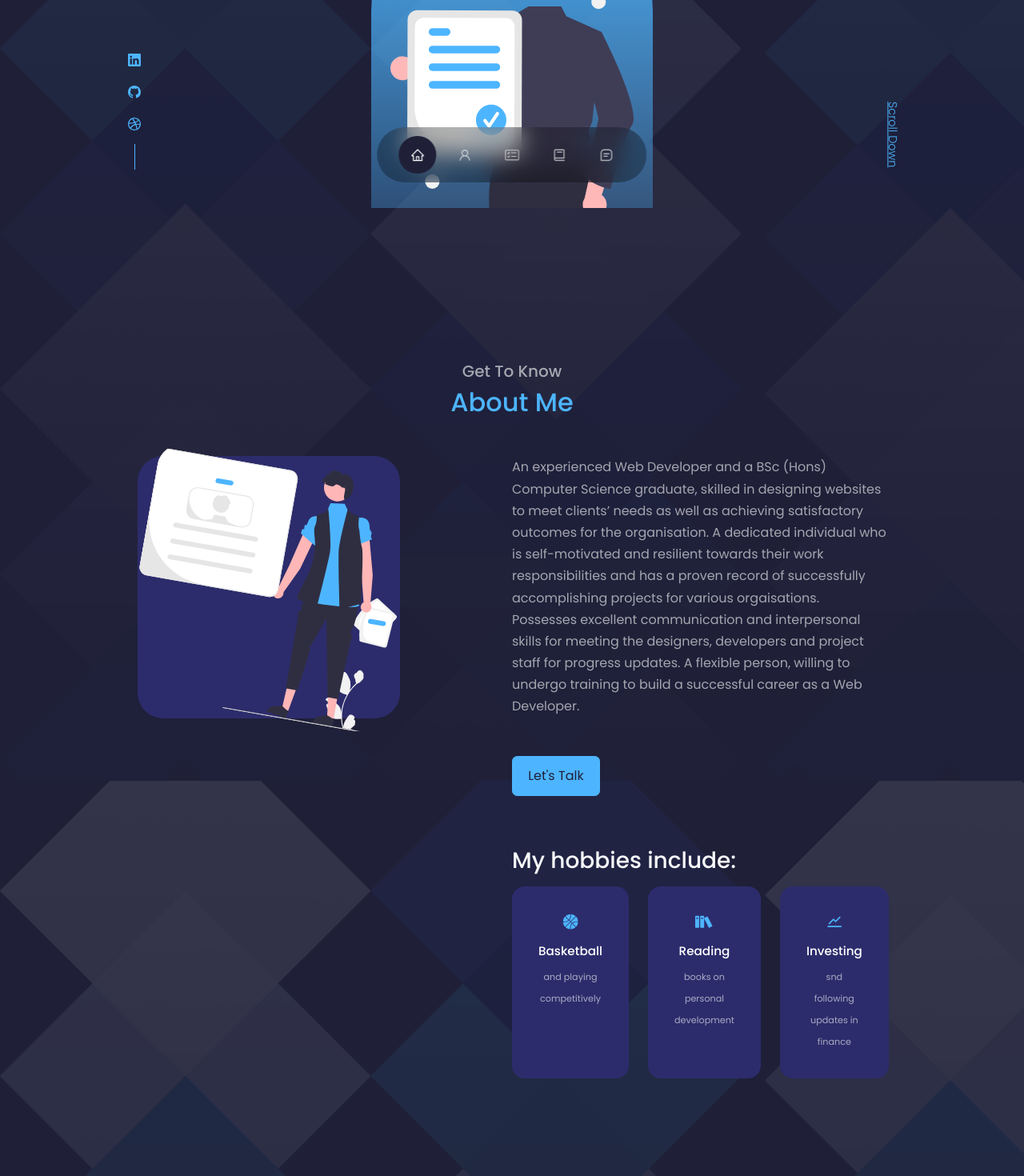
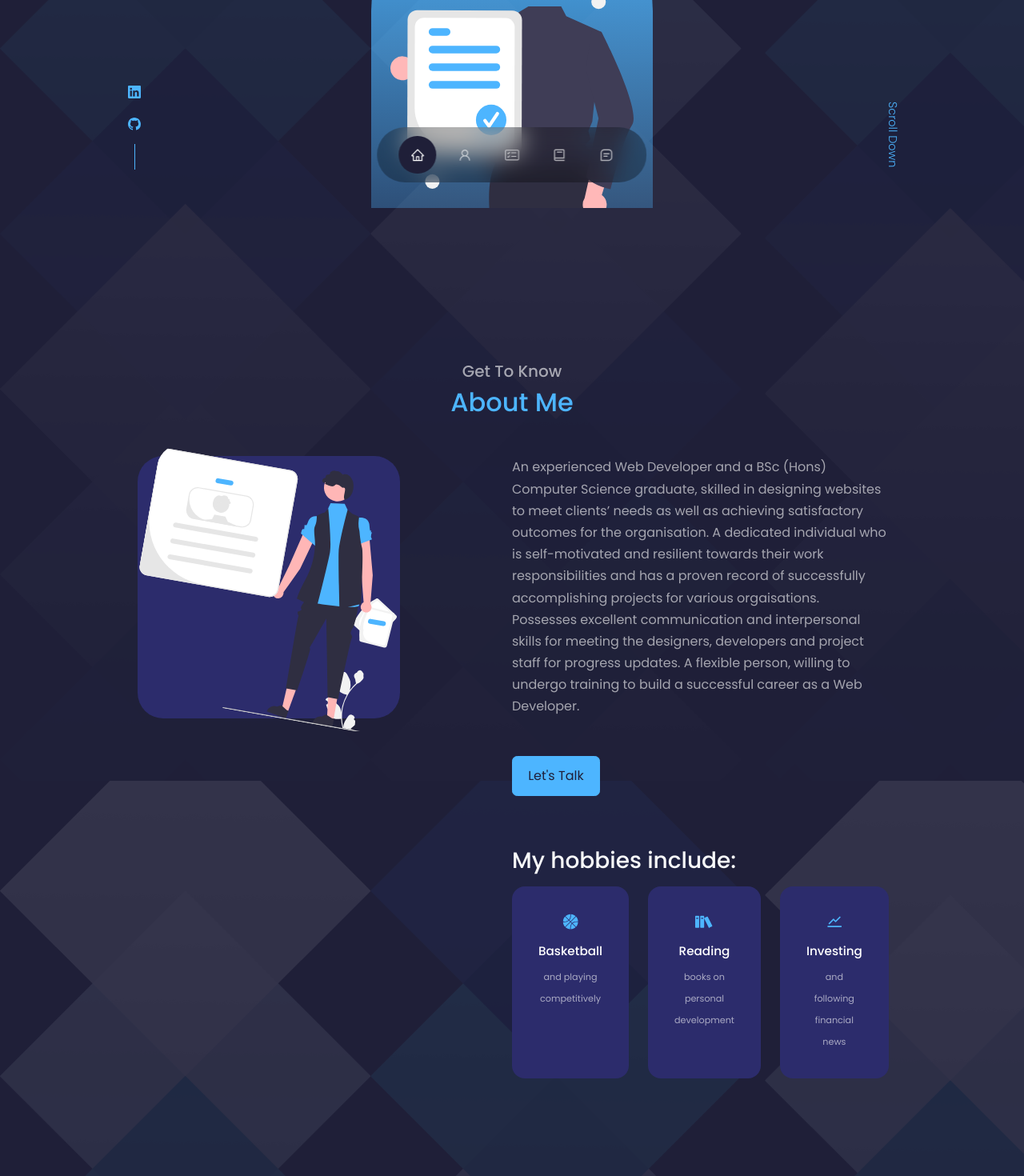
Before and after one commit to aj2967/portfolio, a React (Create React App) app: page / in a window 1280 px wide. Shown: the part 540-2010 px from the top of the page at 80% size. Built offline with nearby package versions, Linux system fonts and the light colour scheme.

Commit message:
Updated links

```diff
--- a/src/components/about/About.jsx
+++ b/src/components/about/About.jsx
@@ -42,7 +42,7 @@ const About = () => {
             <article className="about-card">
               <AiOutlineStock className='about-icon'/>
               <h5>Investing</h5>
-              <small>snd following updates in finance</small>
+              <small>and following financial news</small>
             </article>
           </div>
         </div>
--- a/src/components/contact/contact.css
+++ b/src/components/contact/contact.css
@@ -1,8 +1,11 @@
 .container.contact-container {
-    width: 58%;
+    /* width: 58%;
     display: grid;
     grid-template-columns: 30% 58%;
-    gap: 12%;
+    gap: 12%; */
+    display: flex;
+    justify-content: center;
+    gap: 2rem;
 }
 
 .contact-options {
@@ -18,6 +21,7 @@
     text-align: center;
     border: 1px solid transparent;
     transition: var(--transition);
+    /* width: 250px; */
 }
 
 .contact-option:hover {
@@ -36,6 +40,12 @@
     font-size: .8rem
 }
 
+.contact-option h5 {
+    display: flex;
+    justify-content: center;
+    flex-wrap: wrap;
+}
+
 
 
 /* ------------------------ Form ------------------------ */
@@ -43,6 +53,7 @@ form {
     display: flex;
     flex-direction: column;
     gap: 1.2rem;
+    width: 60%;
 }
 
 input,
@@ -61,8 +72,14 @@ textarea {
 /* ----------- MEDIA QUERIES (MEDIUM DEVICES) ----------- */
 @media screen and (max-width: 1024px) {
     .container.contact-container {
-        grid-template-columns: 1fr;
-        gap: 2rem;
+        /* grid-template-columns: 1fr;
+        gap: 2rem; */
+        flex-direction: column;
+        width: 60%;
+    }
+
+    form {
+        width: 100%;
     }
 }
 
--- a/src/components/header/HeaderSocials.jsx
+++ b/src/components/header/HeaderSocials.jsx
@@ -1,12 +1,10 @@
-import { BsLinkedin, BsGithub, BsDribbble } from 'react-icons/bs';
-import { FaGithub } from 'react-icons/fa';
+import { BsLinkedin, BsGithub } from 'react-icons/bs';
 
 const HeaderSocials = () => {
   return (
     <div className="header-socials">
-        <a href="https://linkedin.com" target='_blank'><BsLinkedin /></a>
-        <a href="https://github.com" target='_blank'><BsGithub /></a>
-        <a href="https://dribbble.com" target='_blank'><BsDribbble /></a>
+        <a href="https://www.linkedin.com/in/aj2967/" target='_blank'><BsLinkedin /></a>
+        <a href="https://github.com/aj2967/" target='_blank'><BsGithub /></a>
     </div>
   )
 }
--- a/src/components/portfolio/portfolio.css
+++ b/src/components/portfolio/portfolio.css
@@ -42,11 +42,13 @@
     color: white;
     background: transparent;
     border-radius: 2rem;
+    padding: 2rem 0;
 }
 
 .modal-content {
     background: var(--color-bg-variant);
     border-radius: 2rem;
+    padding: 1rem;
 }
 
 
--- a/src/index.css
+++ b/src/index.css
@@ -85,6 +85,12 @@ section > h2 {
   color: var(--color-light);
 }
 
+a:link,
+a:visited,
+a:active {
+  text-decoration: none;
+}
+
 a {
   color: var(--color-primary);
   transition: var(--transition);
@@ -92,6 +98,7 @@ a {
 
 a:hover {
   color: var(--color-white);
+  text-decoration: none;
 }
 
 .btn {
```
